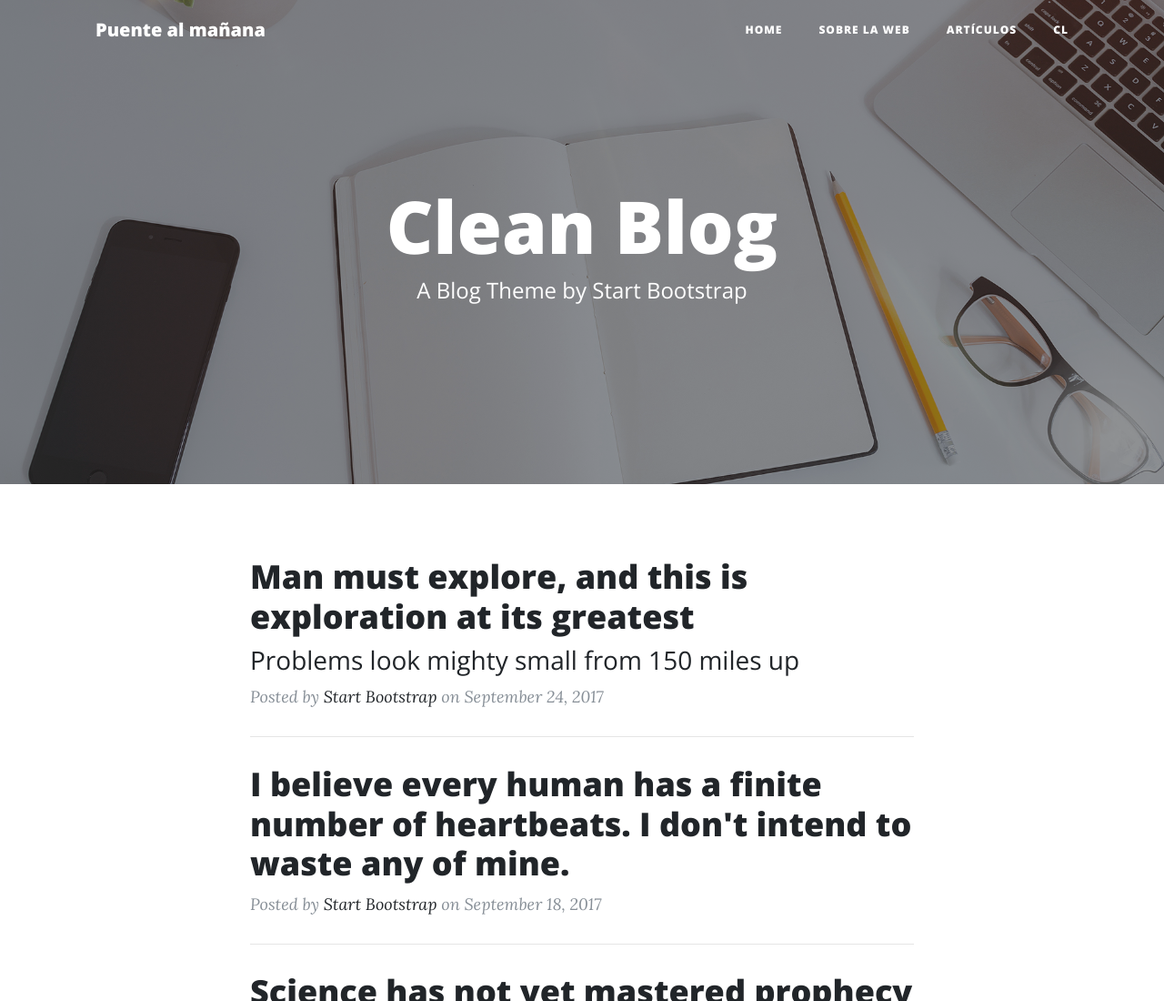
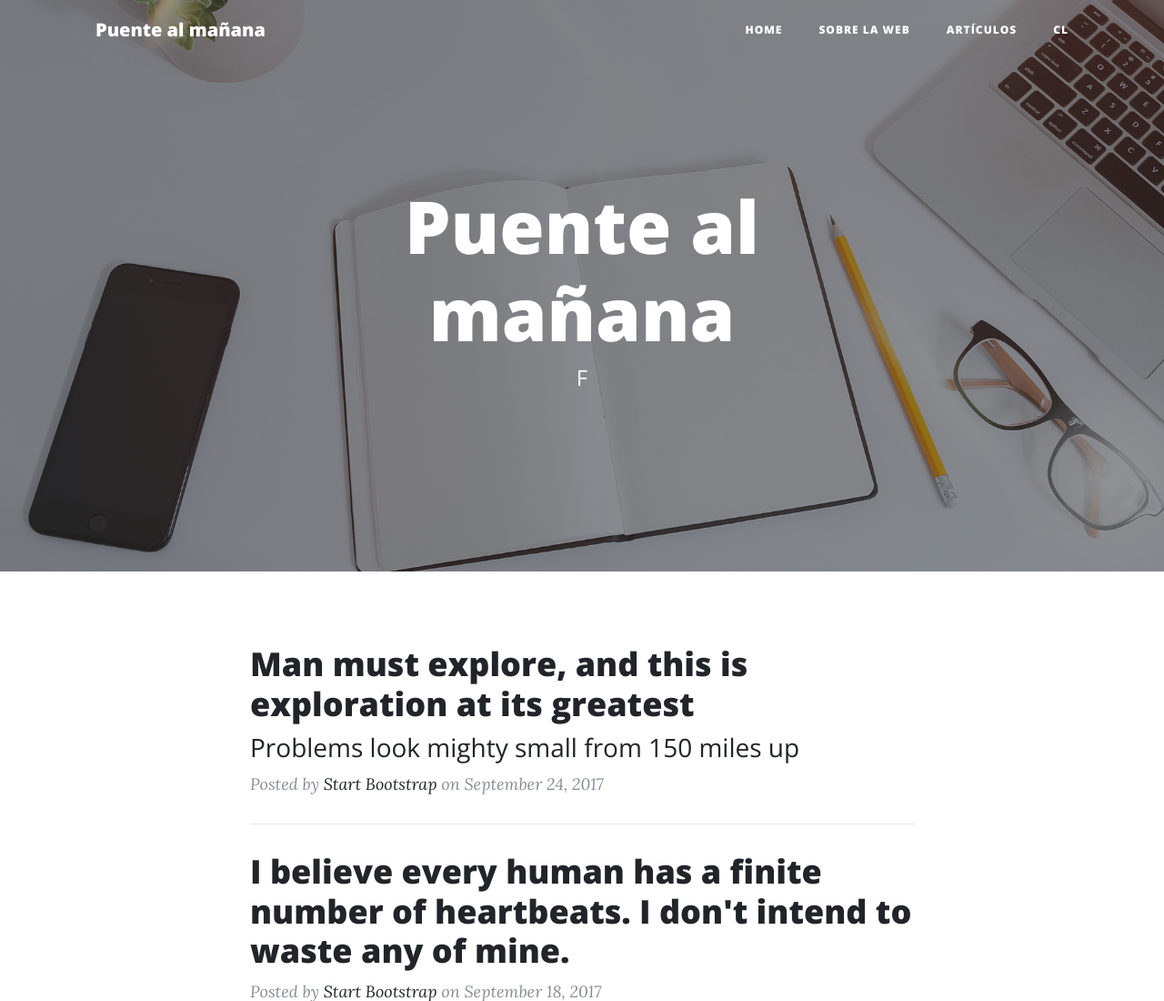
Before and after one commit to Llinot/Puente-al-Manana, a website: page index.html in a window 1280 px wide. Shown: the top 1100 px of the page at 91% size. Drawn offline with nearby package versions, Linux system fonts and the light colour scheme.

Commit message:
Update index.html

```diff
--- a/index.html
+++ b/index.html
@@ -59,8 +59,8 @@
         <div class="row">
           <div class="col-lg-8 col-md-10 mx-auto">
             <div class="site-heading">
-              <h1>Clean Blog</h1>
-              <span class="subheading">A Blog Theme by Start Bootstrap</span>
+              <h1>Puente al mañana</h1>
+              <span class="subheading">F</span>
             </div>
           </div>
         </div>
```
